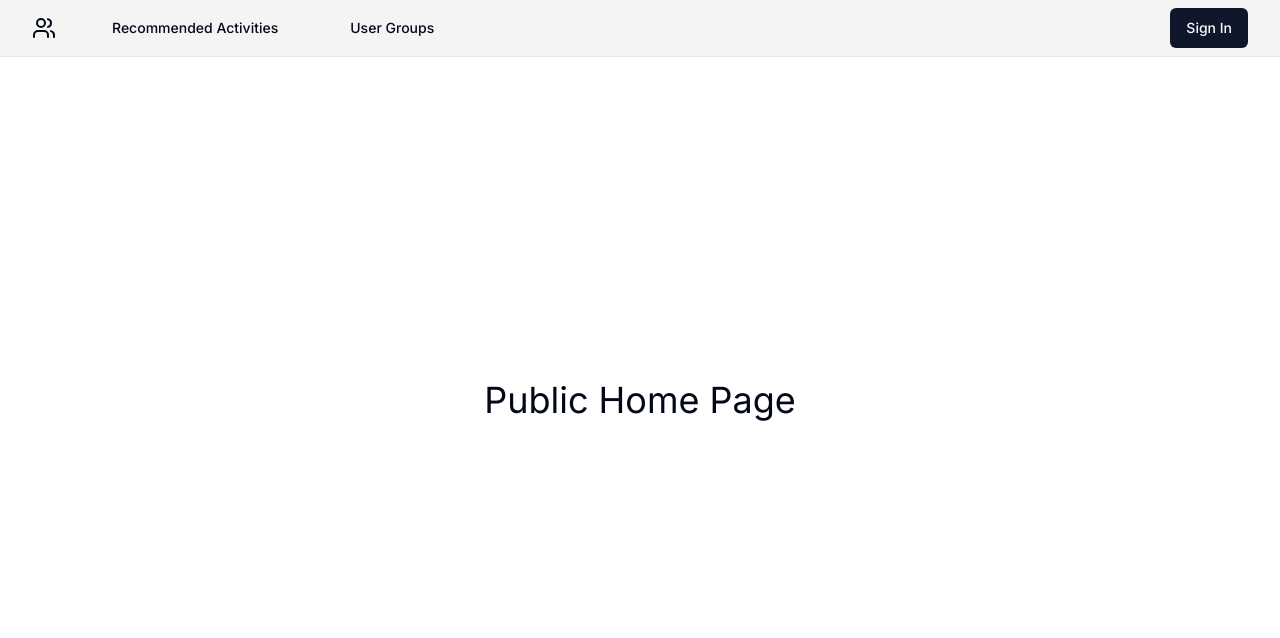
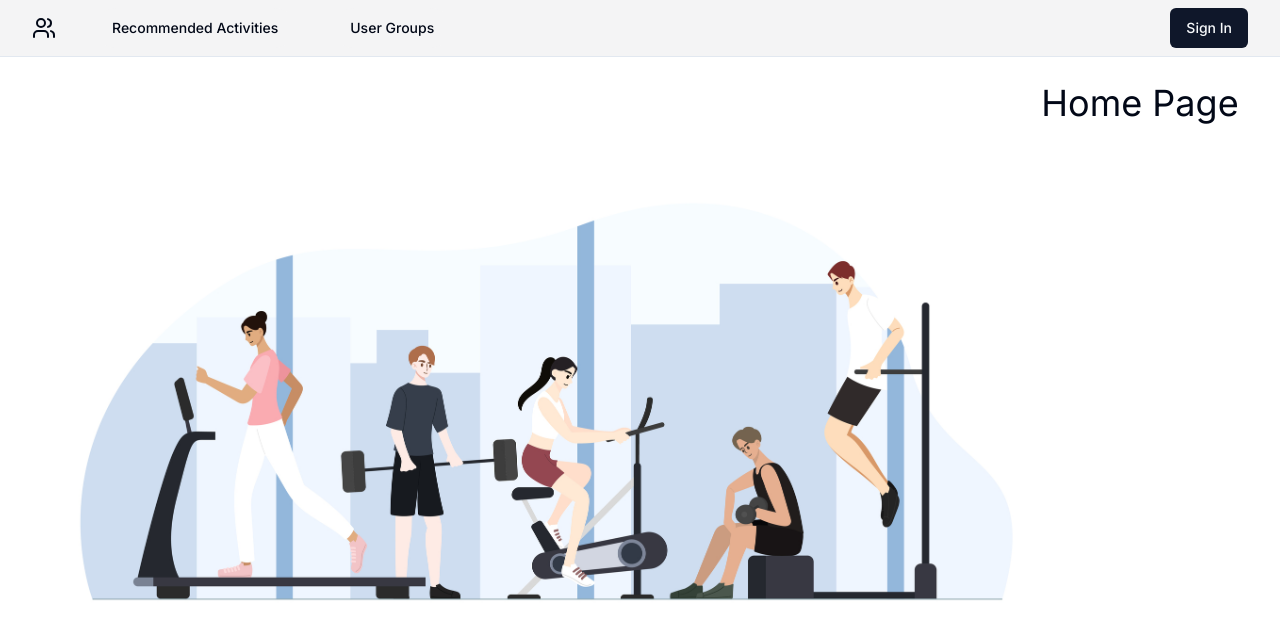
Before and after one commit to bding08/Bitcamp-2024, a Next.js app: page / in a window 1280 px wide. Shown: the top 638 px of the page. Built offline with nearby package versions, Linux system fonts and the light colour scheme; no server answers.

Commit message:
working on home page

```diff
--- a/src/app/api/userInterests/route.ts
+++ b/src/app/api/userInterests/route.ts
@@ -61,7 +61,7 @@ export async function PUT(req: Request, res: Response) {
   try {
     const body = await req.json();
 
-    console.log(body);
+    // console.log(body);
 
     const { email, interests } = interestSchema.parse(body);
 
--- a/src/app/page.tsx
+++ b/src/app/page.tsx
@@ -2,13 +2,19 @@
 
 import { Button, buttonVariants } from "./components/ui/button";
 import { useRouter } from "next/navigation";
+import Image from "next/image";
 
 export default function Home() {
   const router = useRouter();
 
   return (
-    <div className="space-y-4">
-      <h1 className="text-4xl">Public Home Page</h1>
+    <div className="flex flex-row space-y-4 align-middle ">
+      <img
+        src="http://localhost:3000/images/workouts.jpg"
+        width={1000}
+        alt="pic"
+      />
+      <h1 className="text-4xl align-bottom">Home Page</h1>
     </div>
   );
 }
```
Also changed, not shown: public/images/workouts.jpg (added).
